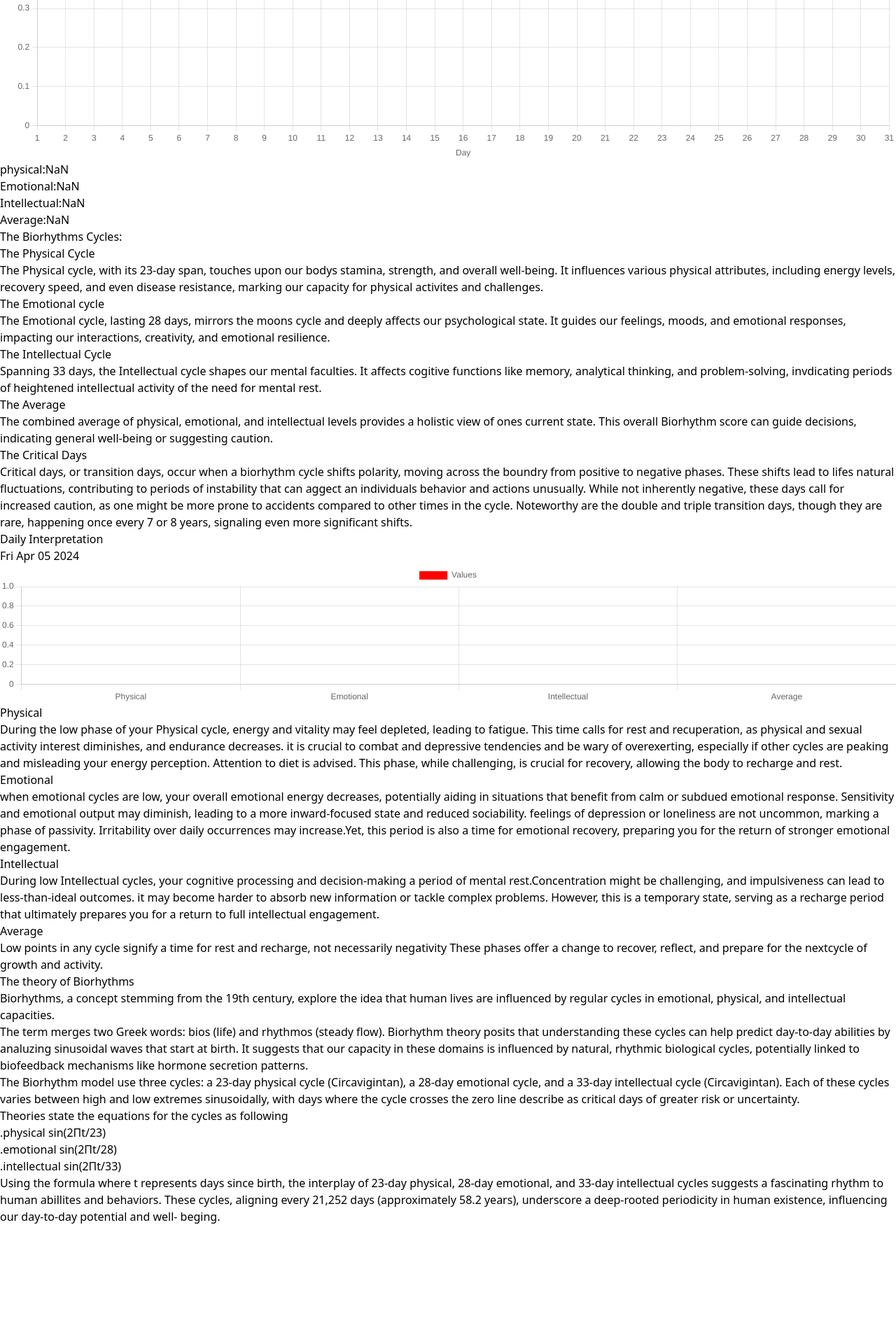
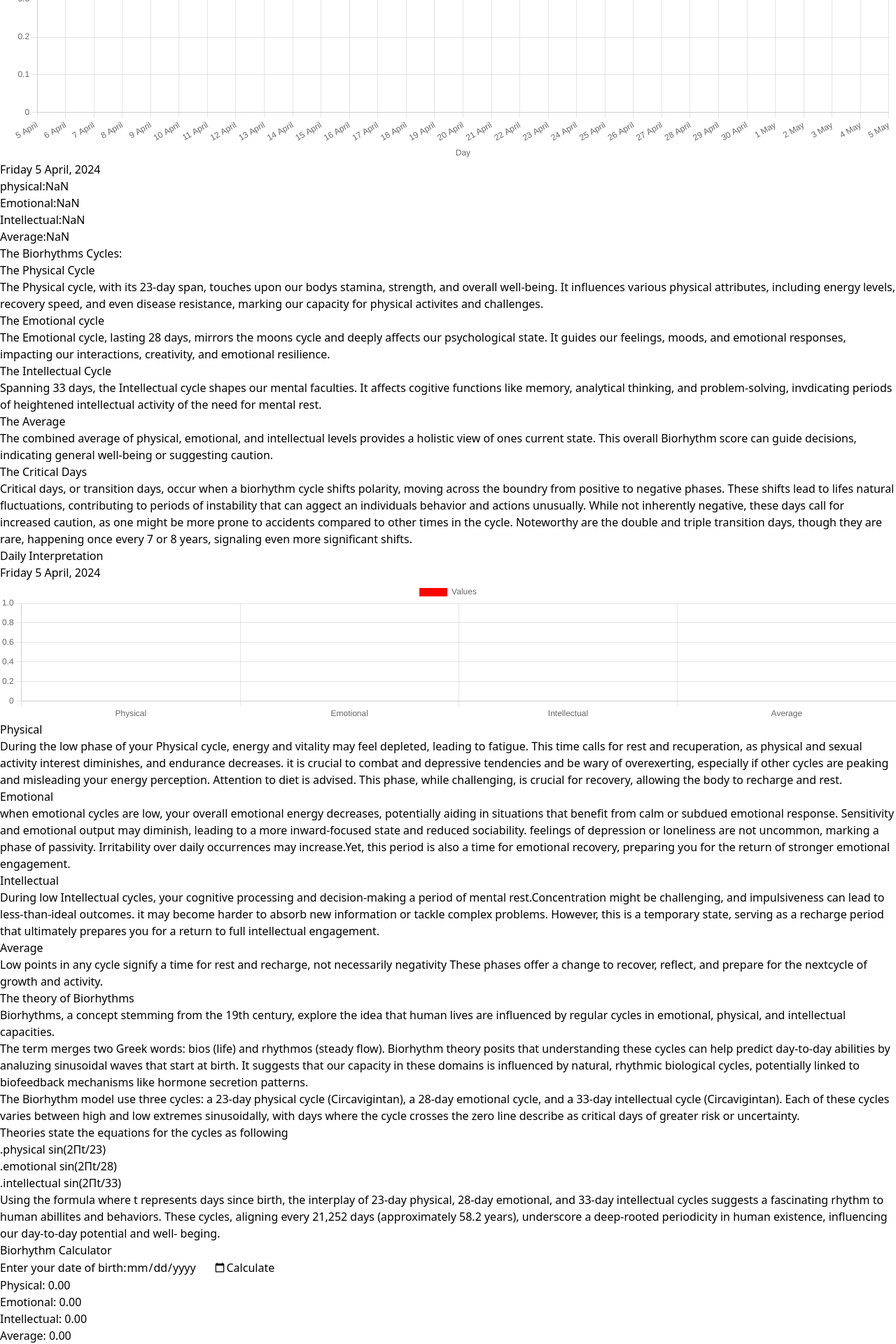
Before and after one commit to piyush07chandra/Biorhythm, a React (Vite) app: page / in a window 1280 px wide. Shown: the part 436-2356 px from the top of the page at 70% size. Before the commit the page ends 2186 px from the top, so only its background shows below. Built offline with nearby package versions, Linux system fonts and the light colour scheme.

Commit message:
second commit

```diff
--- a/src/App.jsx
+++ b/src/App.jsx
@@ -1,5 +1,7 @@
 import BiorythmCalculator from "./components/Biorhythm"
 import TheoryOfBiorhythm from "./components/TheoryOfBiorhythm"
+
+import Calculator from "./components/Calculator"
 
 function App() {
 
@@ -7,6 +9,7 @@ function App() {
     <>
       <BiorythmCalculator/>
       <TheoryOfBiorhythm/>
+      <Calculator/>
     </>
   )
 }
--- a/src/components/Biorhythm.jsx
+++ b/src/components/Biorhythm.jsx
@@ -3,6 +3,7 @@ import Chart from 'chart.js/auto';
 import DailyInterpreTation from './DailyInterpreTation';
 
 const BiorythmCalculator = () => {
+
   const [dob, setDob] = useState('');
   const [physical, setPhysical] = useState([]);
   const [emotional, setEmotional] = useState([]);
@@ -11,11 +12,27 @@ const BiorythmCalculator = () => {
   const chartRef = useRef(null);
 
   useEffect(() => {
+
     const ctx = chartRef.current.getContext('2d');
+    var options = {
+      timeZone: 'Asia/Kolkata', // Set the timezone to Indian Standard Time
+      month: 'long',             // Display full month name (e.g., "April")
+      day: 'numeric'             // Display the day of the month (e.g., "6")
+  };
+
+    var labels = [...Array(31).keys()].map((i) => {
+      var currentDate = new Date();
+      currentDate.setDate(currentDate.getDate() + i);
+      var month = currentDate.toLocaleString('en-IN', options);
+      return   month;
+  });
+
+// Adjust labels to wrap around the month
+
     const chartInstance = new Chart(ctx, {
       type: 'line',
       data: {
-        labels: [...Array(31).keys()].map((i) => i + 1),
+        labels:labels,
         datasets: [
           {
             label: 'Physical',
@@ -75,8 +92,9 @@ const BiorythmCalculator = () => {
     calculateBiorythm(newDob);
   };
 
+
   const calculateBiorythm = (dob) => {
-    if (!dob) return;
+    if (!dob) return ;
 
     const millisecondsInDay = 1000 * 60 * 60 * 24;
     const daysSinceBirth = (Date.now() - new Date(dob).getTime()) / millisecondsInDay;
@@ -84,7 +102,6 @@ const BiorythmCalculator = () => {
     const physicalData = [...Array(31)].map((_, index) => Math.sin((2 * Math.PI * (daysSinceBirth + index)) / 23) * 100);
     const emotionalData = [...Array(31)].map((_, index) => Math.sin((2 * Math.PI * (daysSinceBirth + index)) / 28) * 100);
     const intellectualData = [...Array(31)].map((_, index) => Math.sin((2 * Math.PI * (daysSinceBirth + index)) / 33) * 100);
-
     const averageData = physicalData.map((value, index) => (value + emotionalData[index] + intellectualData[index]) / 3);
 
     setPhysical(physicalData);
@@ -92,7 +109,14 @@ const BiorythmCalculator = () => {
     setIntellectual(intellectualData);
     setAverage(averageData);
   };
-
+  var optionss = {
+    timeZone: 'Asia/Kolkata', // Set the timezone to Indian Standard Time
+    weekday: 'long',           // Display full weekday name (e.g., "Monday")
+    year: 'numeric',           // Display the full numeric year (e.g., "2024")
+    month: 'long',             // Display full month name (e.g., "April")
+    day: 'numeric'             // Display the day of the month (e.g., "6")
+};
+const currentDate=new Date().toLocaleDateString('en-IN', optionss);
   return (
     <>
     <div>
@@ -100,15 +124,17 @@ const BiorythmCalculator = () => {
     <label className='text-center   text-black font-semibold font-serif text-2xl'>Your Date of Birth:  </label>
       <input className='text-3xlshadow-2xl bg-gray-600 text-white font-semibold font-serif ml-2' type="date" value={dob} onChange={handleDobChange} />
 
+
     </div>
       <div>
       <canvas className='canvas' style={{height:'150px'}}  ref={chartRef}  ></canvas>
       </div>
 
-      <div className='m-4 p-2 shadow-2xl bg-gray-100'>
+      <div className='m-4 p-2 shadow-2xl bg-gray-100 text-center'>
+      <h1 className='text-2xl font-bold'>{currentDate}</h1>
       <h1 className='text-3xl font-semibold text-red-500'>physical:{Math.floor(physical[0])}</h1>
       <h1 className='text-3xl font-semibold text-blue-500'>Emotional:{Math.floor(emotional[0])}</h1>
-      <h1 className='text-3xl font-semibold text-gredn-500'>Intellectual:{Math.floor(intellectual[0])}</h1>
+      <h1 className='text-3xl font-semibold text-green-700'>Intellectual:{Math.floor(intellectual[0])}</h1>
       <h1 className='text-3xl font-semibold text-gray-500'>Average:{Math.floor(average[0])}</h1>
       </div>
 
--- /dev/null
+++ b/src/components/Calculator.jsx
@@ -0,0 +1,54 @@
+import { useState } from 'react';
+
+const BiorhythmCalculator = () => {
+  const [dob, setDob] = useState('');
+  const [physical, setPhysical] = useState(0);
+  const [emotional, setEmotional] = useState(0);
+  const [intellectual, setIntellectual] = useState(0);
+  const [average, setAverage] = useState(0);
+
+  const calculateBiorhythms = () => {
+    const birthDate = new Date(dob);
+    const currentDate = new Date();
+
+    const physicalValue = Math.sin(
+      2 * Math.PI * ((currentDate - birthDate) / (23 * 24 * 60 * 60 * 1000))
+    ) * 100;
+
+    const emotionalValue = Math.sin(
+      2 * Math.PI * ((currentDate - birthDate) / (28 * 24 * 60 * 60 * 1000))
+    ) * 100;
+
+    const intellectualValue = Math.sin(
+      2 * Math.PI * ((currentDate - birthDate) / (33 * 24 * 60 * 60 * 1000))
+    ) * 100;
+
+    const averageValue = (physicalValue + emotionalValue + intellectualValue) / 3;
+
+    setPhysical(physicalValue);
+    setEmotional(emotionalValue);
+    setIntellectual(intellectualValue);
+    setAverage(averageValue);
+  };
+
+  const handleInputChange = (e) => {
+    setDob(e.target.value);
+  };
+
+  return (
+    <div>
+      <h2>Biorhythm Calculator</h2>
+      <label htmlFor="dob">Enter your date of birth:</label>
+      <input type="date" id="dob" value={dob} onChange={handleInputChange} />
+      <button onClick={calculateBiorhythms}>Calculate</button>
+      <div>
+        <h3>Physical: {physical.toFixed(2)}</h3>
+        <h3>Emotional: {emotional.toFixed(2)}</h3>
+        <h3>Intellectual: {intellectual.toFixed(2)}</h3>
+        <h3>Average: {average.toFixed(2)}</h3>
+      </div>
+    </div>
+  );
+};
+
+export default BiorhythmCalculator;
--- a/src/components/DailyInterpreTation.jsx
+++ b/src/components/DailyInterpreTation.jsx
@@ -42,8 +42,15 @@ function DailyInterpreTation({physical,emotional, intellectual,average}) {
     },
   };
 
+  var optionss = {
+    timeZone: 'Asia/Kolkata', // Set the timezone to Indian Standard Time
+    weekday: 'long',           // Display full weekday name (e.g., "Monday")
+    year: 'numeric',           // Display the full numeric year (e.g., "2024")
+    month: 'long',             // Display full month name (e.g., "April")
+    day: 'numeric'             // Display the day of the month (e.g., "6")
+};
 
-const date=new Date().toDateString()
+const date=new Date().toLocaleDateString('en-IN', optionss);
 
   return (
     <div className="p-10 ">
```
